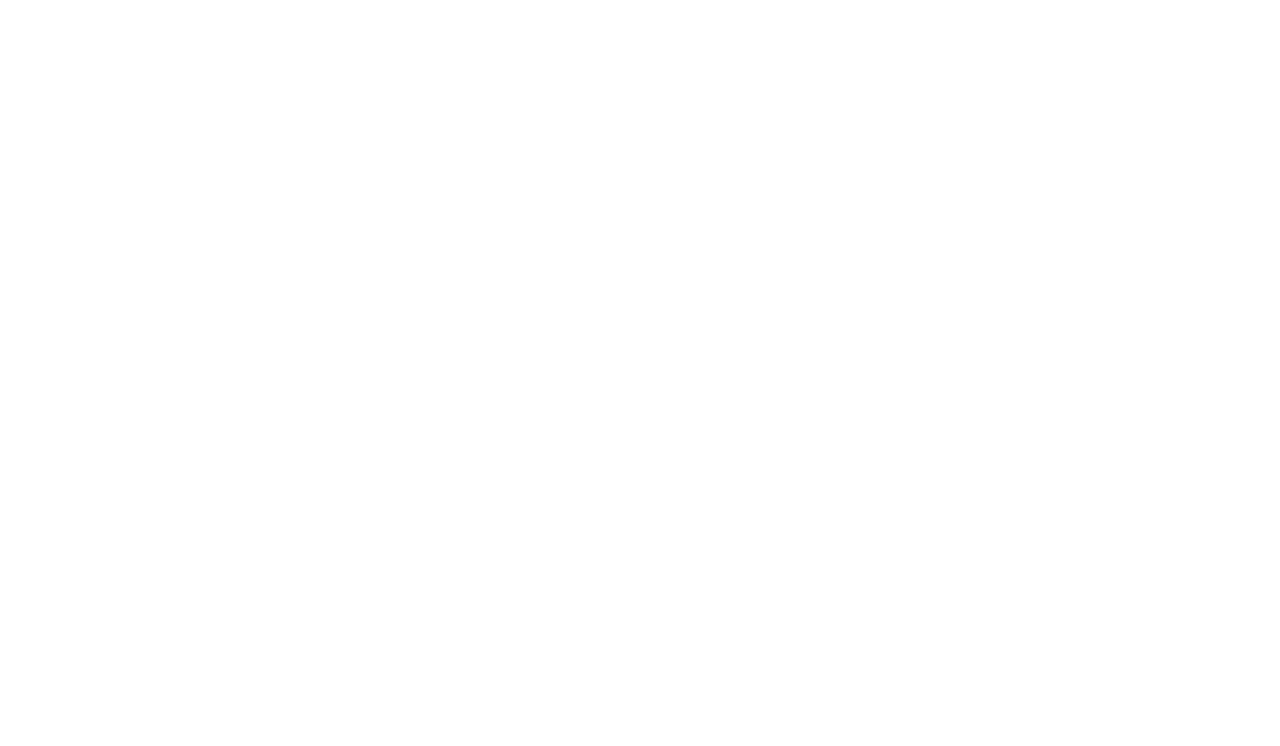
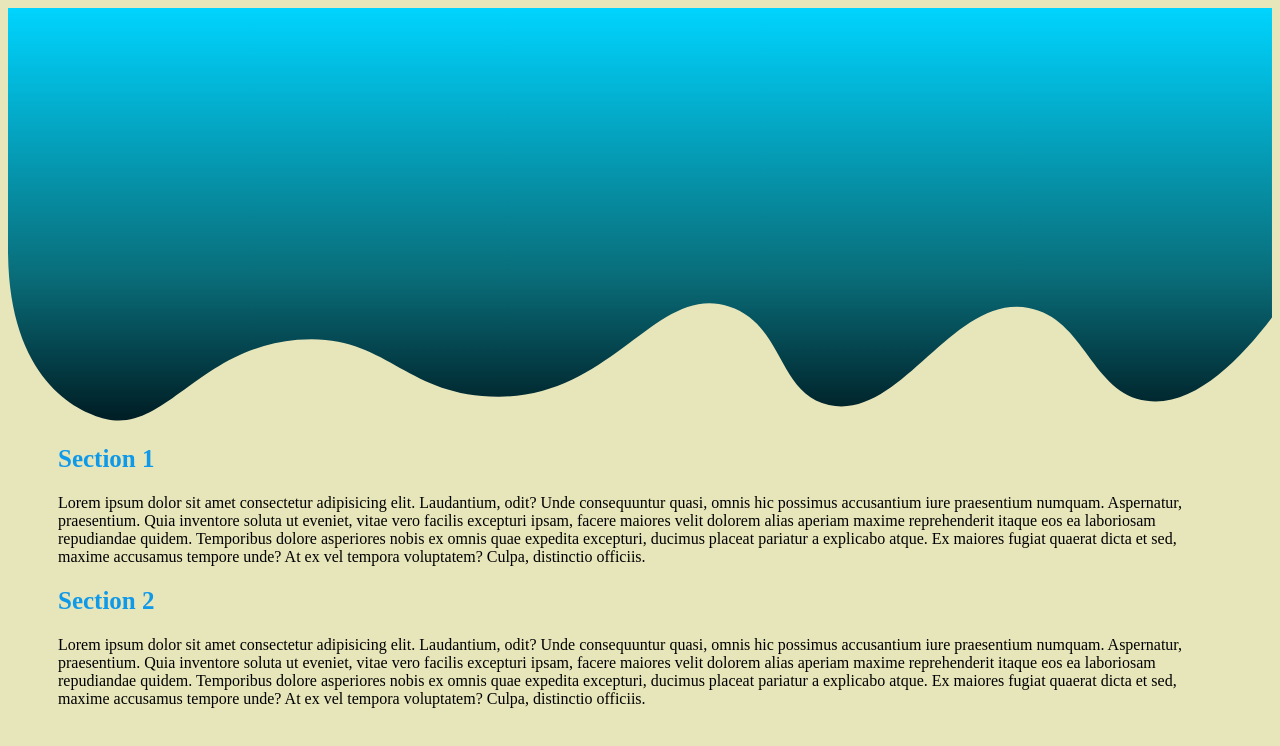
Before and after one commit to AngelaGraham/2cd-mobile-friendly-practice, a plain HTML site: page index.html in a window 1280 px wide. Drawn offline with Linux system fonts and the light colour scheme.

Commit message:
added font color

```diff
--- a/css/styles.css
+++ b/css/styles.css
@@ -0,0 +1,11 @@
+body{
+    background-color: rgb(231, 229, 186) ;
+}
+h2 {
+    color:rgb(15, 153, 233);
+    font-size: 25px;}
+
+.S-1 {
+    margin-left: 50px;
+    margin-right: 50px;
+}
--- a/index.html
+++ b/index.html
@@ -4,9 +4,63 @@
     <meta charset="UTF-8">
     <meta http-equiv="X-UA-Compatible" content="IE=edge">
     <meta name="viewport" content="width=device-width, initial-scale=1.0">
-    <title>Document</title>
+    <link rel="stylesheet" href="./css/styles.css">
+    <title>Day 1-2</title>
 </head>
 <body>
+    <svg id="Layer_1" data-name="Layer 1" xmlns="http://www.w3.org/2000/svg" viewBox="0 0 1366 445.8">
+        <defs>
+        <style>	.cls-1 {	fill: url(#gradient);	}	</style>
+        <linearGradient spreadMethod="pad" id="gradient" x1="0%" y1="100%" x2="0%" y2="0%">
+        <stop offset="0%" style="stop-color:rgba(0,29,36,1);stop-opacity:1;" />
+        <stop offset="35%" style="stop-color:rgba(9,109,121,1);stop-opacity:1;" />
+        <stop offset="100%" style="stop-color:rgba(0,212,255,1);stop-opacity:1;" />
+        </linearGradient>	</defs>
+        <path class="cls-1"	d="M1366,334.59c-35.76,47.13-85.07,
+        97-135.44,90-59.88-8.29-66.63-89.32-127.49-100.5-82.78-15.2-137.89,
+        122.32-216,105-55.81-12.38-48.17-87.13-108-106.5-78.31-25.35-125.07,
+        98-249,97.5-103.49-.42-121.3-69.87-217.49-61.5-107.29,9.34-142.49,
+        100.74-207,85.5C72.27,436.21,0,399.09,0,261.1V0H1366Z" />
+        </svg>
+
+        <div class="S-1">
+            <h2>
+                Section 1
+            </h2>
+
+            <p>
+                Lorem ipsum dolor sit amet consectetur adipisicing elit. Laudantium, odit?
+                Unde consequuntur quasi, omnis hic possimus accusantium iure praesentium numquam.
+                Aspernatur, praesentium. Quia inventore soluta ut eveniet,
+                vitae vero facilis excepturi ipsam, facere maiores velit dolorem alias aperiam
+                maxime reprehenderit itaque eos ea laboriosam repudiandae quidem.
+                Temporibus dolore asperiores nobis ex omnis quae expedita excepturi,
+                ducimus placeat pariatur a explicabo atque. Ex maiores fugiat quaerat dicta et sed,
+                maxime accusamus tempore unde? At ex vel tempora voluptatem?
+                Culpa, distinctio officiis.
+            </p>
+
+        </div>
+
+        <div class="S-1">
+            <h2>
+                Section 2
+            </h2>
+
+            <p>
+                Lorem ipsum dolor sit amet consectetur adipisicing elit. Laudantium, odit?
+                Unde consequuntur quasi, omnis hic possimus accusantium iure praesentium numquam.
+                Aspernatur, praesentium. Quia inventore soluta ut eveniet,
+                vitae vero facilis excepturi ipsam, facere maiores velit dolorem alias aperiam
+                maxime reprehenderit itaque eos ea laboriosam repudiandae quidem.
+                Temporibus dolore asperiores nobis ex omnis quae expedita excepturi,
+                ducimus placeat pariatur a explicabo atque. Ex maiores fugiat quaerat dicta et sed,
+                maxime accusamus tempore unde? At ex vel tempora voluptatem?
+                Culpa, distinctio officiis.
+            </p>
+
+        </div>
+
 
 </body>
 </html>
```
